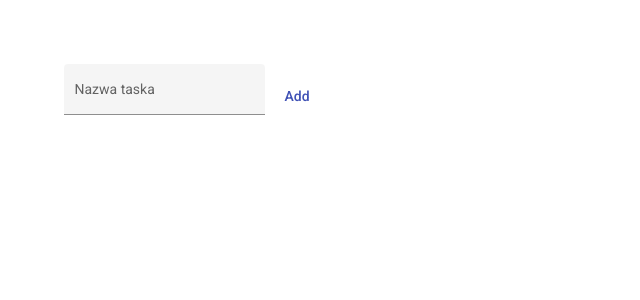
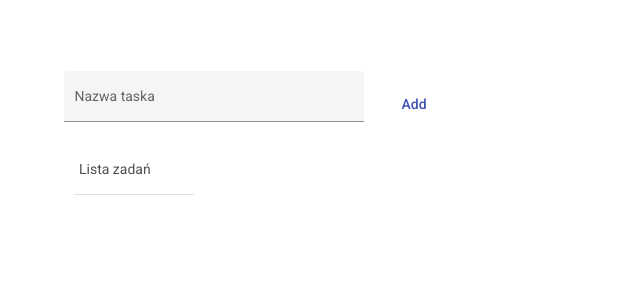
Before and after one commit to DamianPurgal/frontend-lbd, an Angular app: page / in a window 1280 px wide. Shown: the top 300 px of the page, without its empty margins (0-640 px from the left). Built offline with nearby package versions, Linux system fonts and the light colour scheme.

Commit message:
UI changes

```diff
--- a/src/app/app.component.html
+++ b/src/app/app.component.html
@@ -1,15 +1,25 @@
-<div style="margin-left:5%; margin-top:5%;">
+<div id="todoList">
 
-  <mat-form-field class="example-full-width" appearance="fill">
+  <div id="taskAddForm">
+    <mat-form-field class="example-full-width" appearance="fill" id="taskNameInputContainer">
       <mat-label>Nazwa taska</mat-label>
-    <input matInput placeholder="" value="" #newTaskInput>
+      <input matInput placeholder="" value="" id="taskNameInput" #newTaskInput>
     </mat-form-field>
 
-  <button mat-button color="primary" (click)="addTaskToList()">Add</button>
+    <div id="buttonAddTaskContainer">
+      <button mat-button color="primary" (click)="addTaskToList()" id="buttonAddTask">Add</button>
+    </div>
+  </div>
 
+  <div id="taskList">
+    <div id="taskListHeader">
+      Lista zadań
+    </div>
+    <mat-divider id="taskListHeaderDivider"></mat-divider>
     <mat-list role="list">
       <app-todo-item-component *ngFor="let element of getToDoList() | doneTasksFilter" [todoTask]="element" (editTaskDoneStatus)="onEditTaskDoneStatus($event)" (deleteTask)="onDeleteTask($event)" >
 
       </app-todo-item-component>
     </mat-list>
   </div>
+</div>
--- a/src/app/app.component.scss
+++ b/src/app/app.component.scss
@@ -0,0 +1,46 @@
+#todoList{
+  margin-left:5%;
+  margin-top:5%;
+  width:400px;
+}
+#taskAddForm{
+  width: 400px;
+  height: 80px;
+}
+#taskNameInputContainer{
+  width: 300px;
+  margin-top:auto;
+  margin-bottom: auto;
+}
+#taskNameInput{
+  margin-top:auto;
+  margin-bottom: auto;
+}
+#buttonAddTaskContainer{
+  display: inline-flex;
+  vertical-align: middle;
+  height:100%;
+  margin-left: 10px;
+  padding:0px;
+  margin:0px;
+  margin-left:15px;
+}
+#buttonAddTask{
+  margin-top:auto;
+  margin-bottom: auto;
+  width: 70px;
+  height: 40px;
+}
+#taskList{
+  width:400px;
+}
+#taskListHeader{
+  width:400px;
+  padding:15px;
+  color: rgb(80, 80, 80);
+}
+#taskListHeaderDivider{
+  margin-left:10px;
+  width:120px;
+  margin-bottom:15px;
+}
--- a/src/app/todo-item-component/todo-item-component.component.scss
+++ b/src/app/todo-item-component/todo-item-component.component.scss
@@ -1,6 +1,6 @@
 #doneCheckBox{
     border-radius:50%;
-    border-color: black;
+    border-color: rgb(110, 110, 110);;
     border-style: solid;
     border-width: 2px;
     width:26px;
@@ -17,7 +17,6 @@
 }
 #elementTextBox{
     display:inline-flex;
-
     margin-left:10px;
     margin-right:10px;
     width:250px;
@@ -33,6 +32,8 @@
 }
 #listElement{
     height:40px;
+    margin-left: auto;
+    margin-right: auto;
 }
 #removeButton{
     width:26px;
```
Lines whose indentation alone changed are shown as unchanged.
